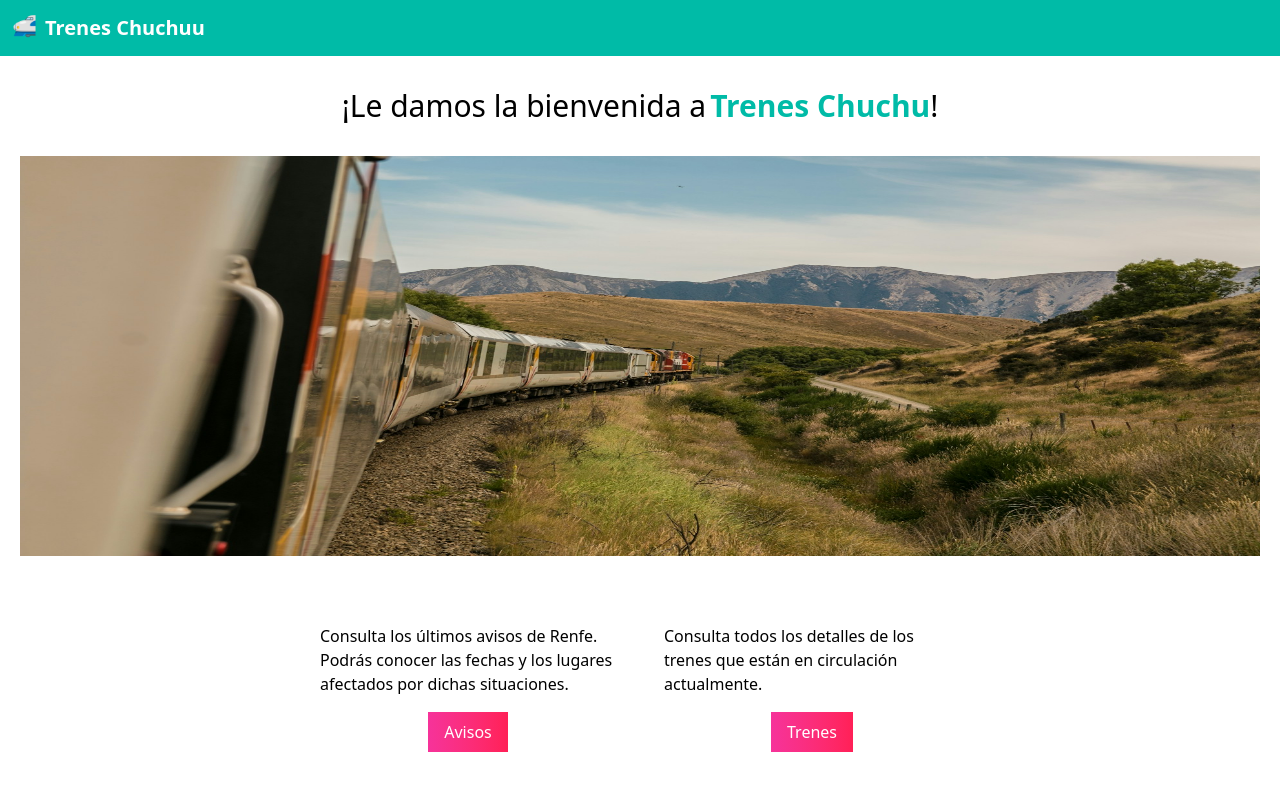
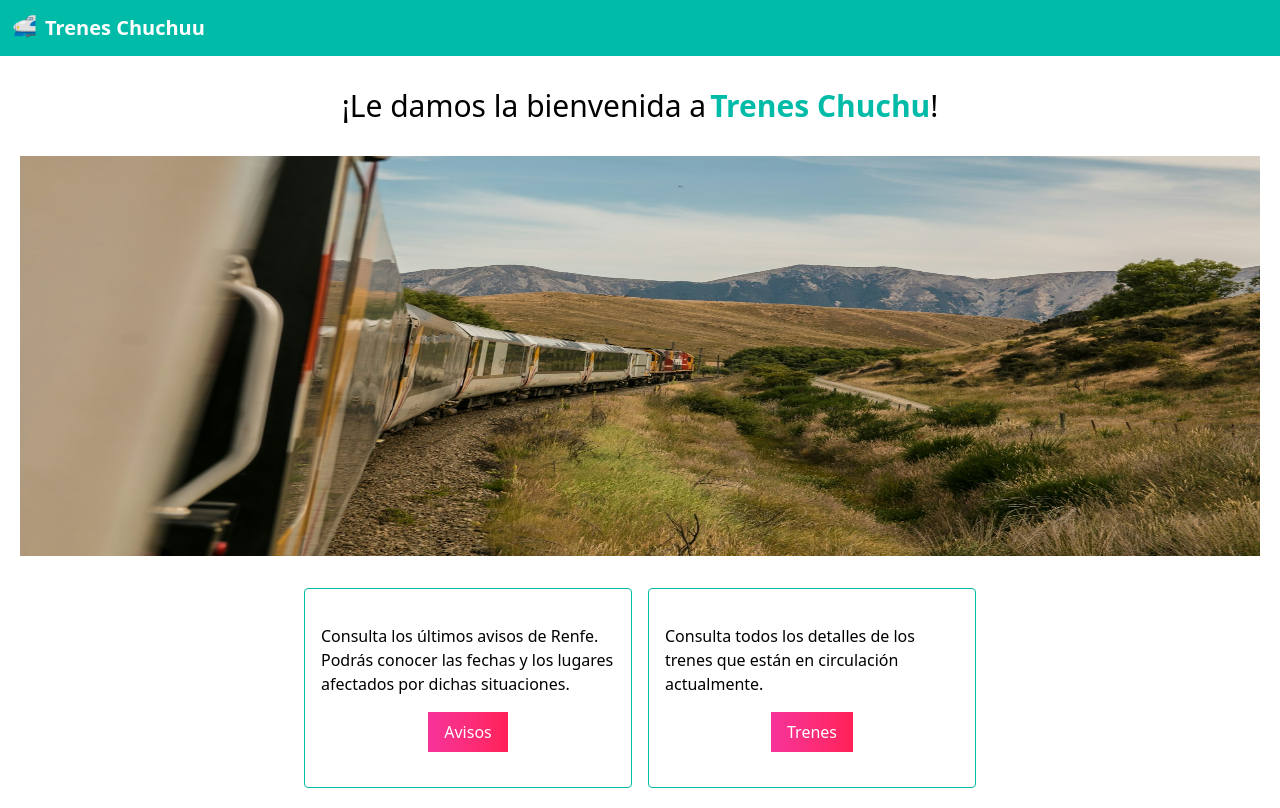
Before and after one commit to Mia-Salazar/dam-data, a Next.js app: page / in a window 1280 px wide. Built offline with nearby package versions, Linux system fonts and the light colour scheme.

Commit message:
Improve card styles

```diff
--- a/components/Card/Card.tsx
+++ b/components/Card/Card.tsx
@@ -4,8 +4,8 @@ import { CardModel } from "./Card.types"
 
 const Card = ({link, linkText, title}: CardModel) => {
     return (
-        <article className="p-4 h-50 flex flex-col justify-center items-center">
-            <h3 className="mb-4">{title}</h3>
+        <article className="p-4 h-50 flex flex-col justify-center items-center rounded-sm border border-teal-500 hover:bg-teal-500 group transition">
+            <h3 className="mb-4 group-hover:text-white">{title}</h3>
             <Link href={link} className="bg-gradient-to-r from-pink-500 to-rose-500 px-4 py-2 text-white">
                 {linkText}
             </Link>
```
